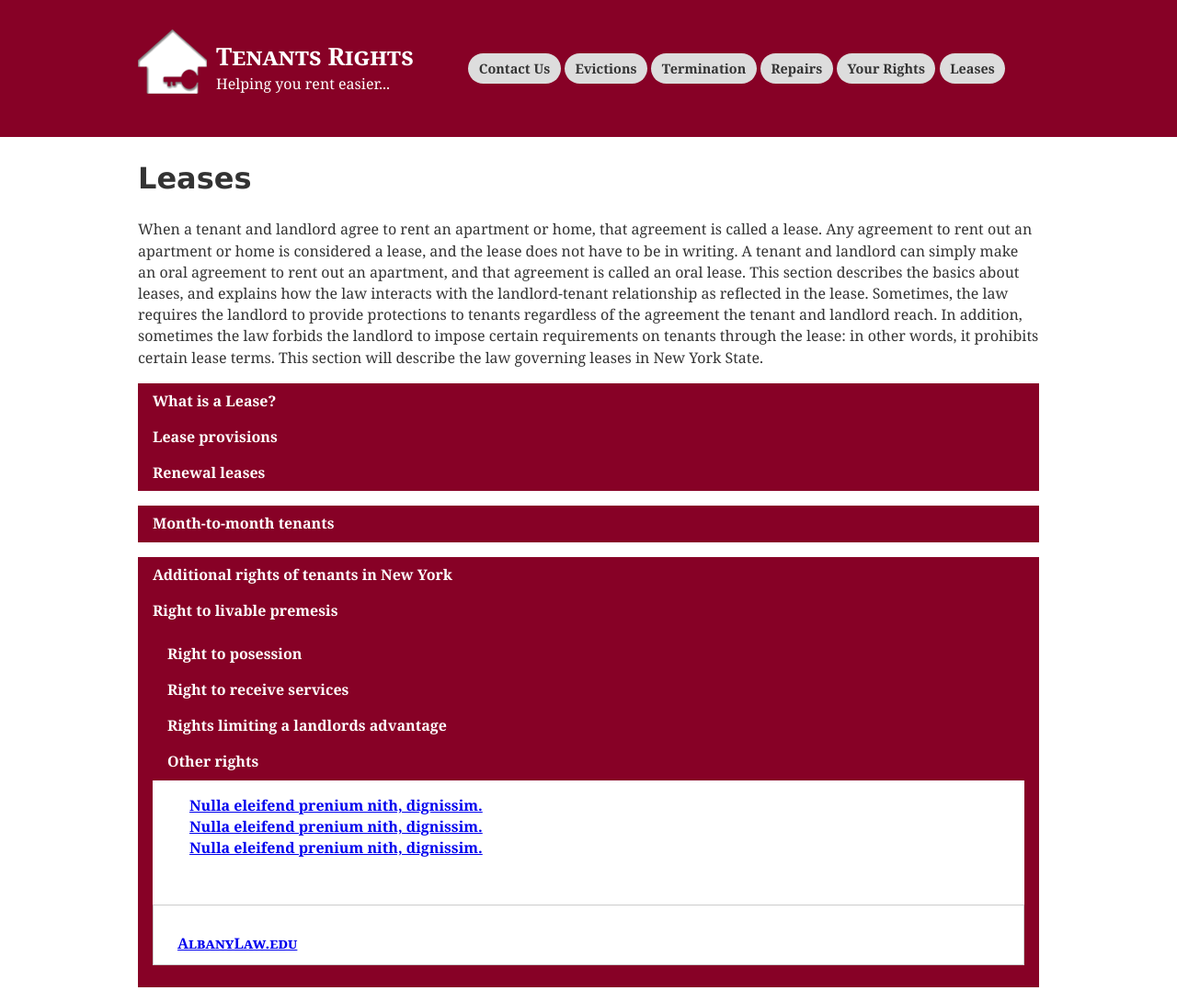
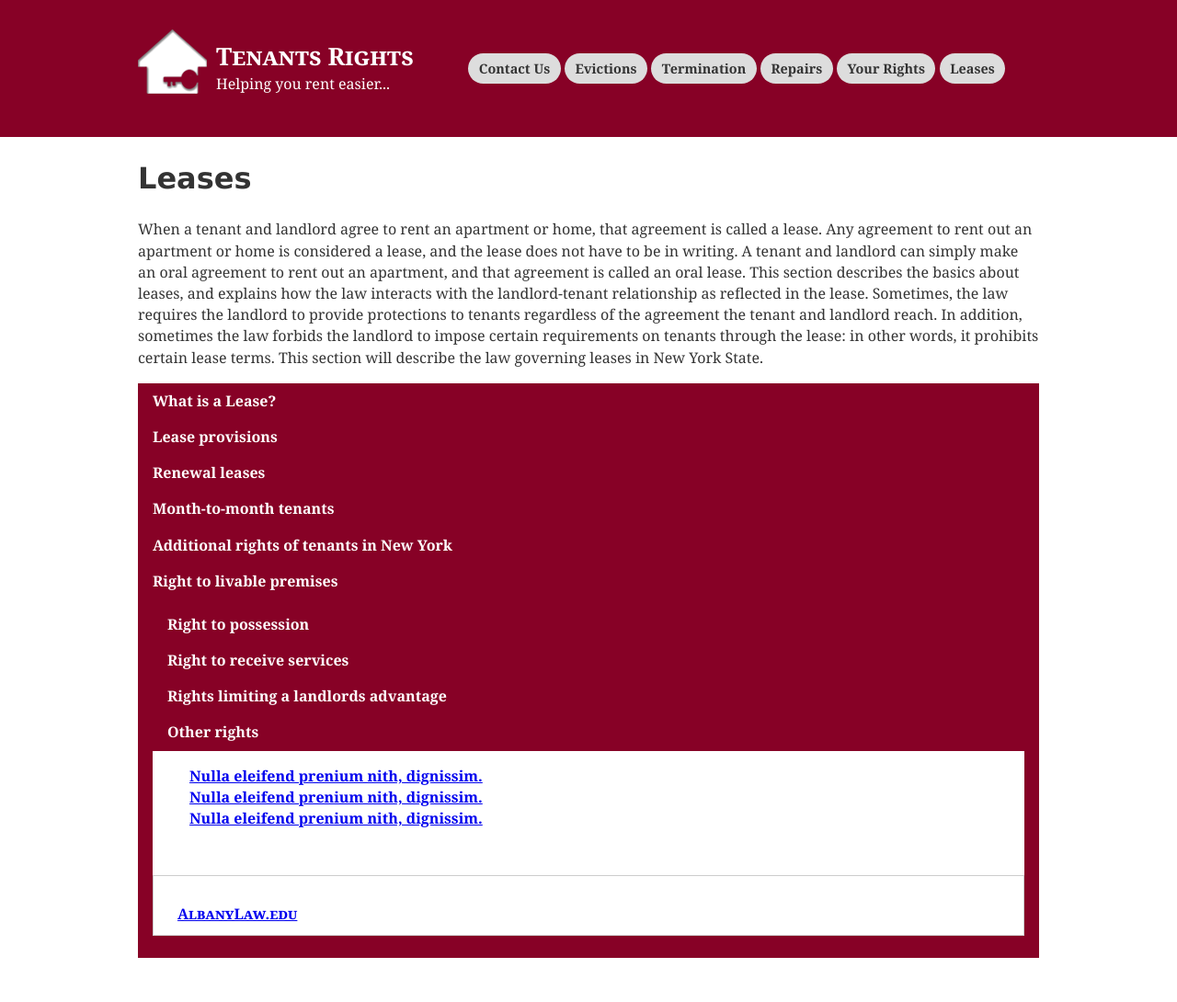
Before and after one commit to iinf362/team5, a Jekyll site: the page built from rights/index.html, in a window 1280 px wide. Shown: the whole page at 92% size. Built offline with Jekyll 4.4.1, drawn with Linux system fonts in a browser that asks for light colours; after the commit the page ends 1058 px from its top, so only the background shows below that.

Commit message:
fixed panels under your rights

```diff
--- a/rights/index.html
+++ b/rights/index.html
@@ -43,14 +43,14 @@ title: Your Rights
     <div class="panel">
       <div class="panel-title" id="panel3">Renewal leases</div>
       <div class="panel-content" id="panelC3"><p>A tenant in an unregulated apartment may only renew the lease with the approval of the landlord and may be subject to eviction at the end of the lease term. However, a lease may contain an automatic renewal clause, which would mean the lease's term could be renewed automatically. In such case, the landlord must give the tenant advance notice of the existence of this clause between 15 and 30 days before the tenant is required to notify the landlord of an intention not to renew the lease. General Obligations Law § 5-905.</p></div>
-    </div>
+
 
   <div class="panel">
       <div class="panel-title" id="panel4">Month-to-month tenants</div>
       <div class="panel-content" id="panelC4">
         <p>If a tenant in an unregulated apartment has a lease that does not specify a particular term of a year or more, and pays rent on a monthly basis, he or she is called "month-to-month" tenant. Tenants with a specified lease term who stay past the end of a lease are typically treated as month-to-month tenants if the tenant pays monthly rent and the landlord accepts the rent payment.</p>
         <p>A month-to-month tenancy outside New York City may be terminated by either party by giving at least one month's notice that a party wishes to end the lease. The termination notice is not required to specify why the landlord seeks to end the tenancy, only that the landlord elects to terminate the agreement. The landlord should also inform the tenant if he or she refuses to leave the apartment will lead to the landlord seeking to evict the tenant by starting an eviction proceeding against him or her. (See "Evictions.")</p></div>
-    </div>
+
 
      <div class="panel">
       <div class="panel-title" id="panel5">Additional rights of tenants in New York</div>
@@ -59,7 +59,7 @@ title: Your Rights
     </div>
 
     <div class="panel">
-      <div class="panel-title" id="panel6">Right to livable premesis</div>
+      <div class="panel-title" id="panel6">Right to livable premises</div>
       <div class="panel-content" id="panelC6">
       <h3>Right to an Apartment that is Suitable for Human Habitation</h3>
 
@@ -84,8 +84,7 @@ title: Your Rights
 
     <div class="panel">
       <div class="panel-title" id="panel7"Right to complain and organize</div>
-      <div class="panel-content" id="panelC7">
-      <h3>Right to Be Protected against a Retaliatory Eviction</h3>
+      <div class="panel-content" id="panelC7"><h3>Right to Be Protected against a Retaliatory Eviction</h3>
 
 <p>Landlords of apartments (unless owner-occupied with less than four units) cannot evict a tenant or substantially change the terms of a tenancy because of a tenant's good faith complaint to governmental authorities regarding the landlord's violations of a law pertaining to tenant health or safety, the tenant's actions to secure or enforce rights under a lease, or other state or federal laws regulating residential premises.</p>
 
@@ -98,7 +97,7 @@ title: Your Rights
 
 
     <div class="panel">
-      <div class="panel-title" id="panel5">Right to posession</div>
+      <div class="panel-title" id="panel5">Right to possession</div>
       <div class="panel-content" id="panelC5">
       <h3>Right to Gain Possession at Beginning of Tenancy</h3>
 
```
